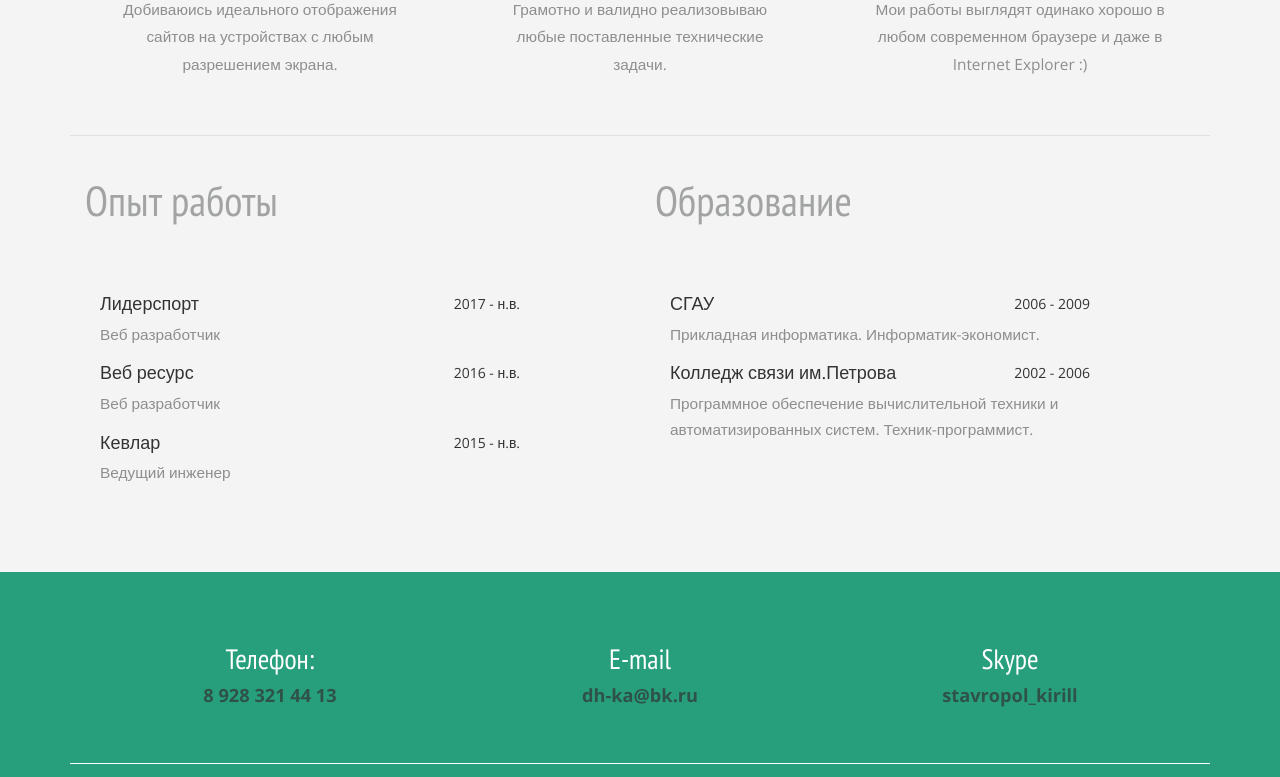
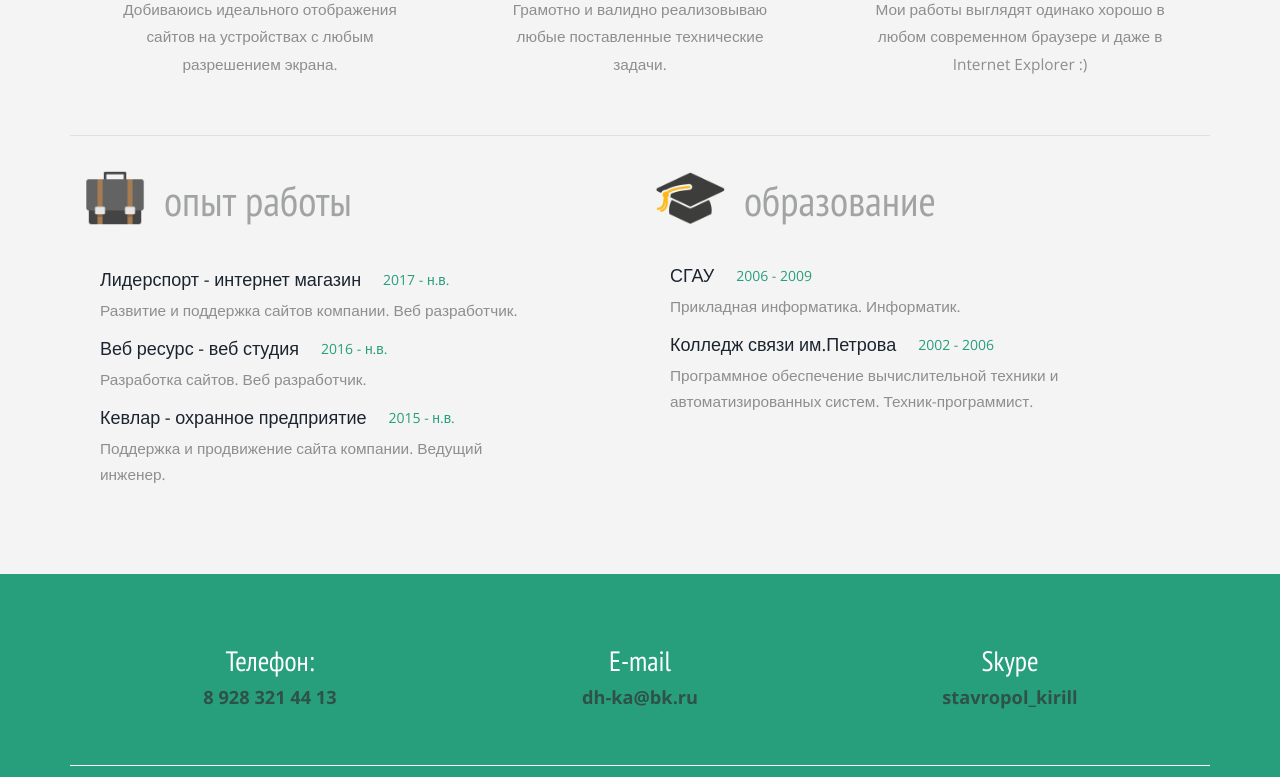
Before and after one commit to Klimonov/klimonov.github.io, a plain HTML site: page index.html in a window 1280 px wide. Shown: the part 1640-2417 px from the top of the page. Drawn offline with nearby package versions, Linux system fonts and the light colour scheme.

Commit message:
change exp and study section

```diff
--- a/css/style.css
+++ b/css/style.css
@@ -537,7 +537,7 @@ a.read:hover {
 	background: #68C9AC;
 }
 .top-blog {
-	padding: 3em 0 5em 0;
+	padding: 3em 0 3em 0;
 }
 /*--contact--*/
 .contact-inline p{
@@ -1476,11 +1476,15 @@ a.read {
 #blog {
 	padding-bottom: 5em;
 }
+#blog img {
+	margin: -15px 10px 0 0;
+}
 #blog h4 {
 	float: left;
 }
 #blog span {
-	float: right;
+	margin-left: 22px;
+	color: #279f7c;
 }
 .logo h1 {
 text-transform: uppercase;
--- a/index.html
+++ b/index.html
@@ -430,44 +430,44 @@
 		<div class="container" id="blog">
 			<div class="meet">
 				<div class="col-md-6 blog-top">
-				<div class="top-blog">
+				<div class="col-md-10 top-blog ">
 
-					<h3 class="team">Опыт работы</h3>
+					<h3 class="team"><img src="images/work.png" alt="" width="60" > опыт работы</h3>
+
 					<div class="clearfix"> </div>
 				</div>
 				<div class="col-md-10 blog-top">
-					<h4>Лидерспорт</h4><span>2017 - н.в.</span>
+					<a href="http://lidsport.ru/" target="_blank"><h4>Лидерспорт - интернет магазин</h4></a><span>2017 - н.в.</span>
 					<div class="clearfix"> </div>
-					<p>Веб разработчик</p>
+					<p>Развитие и поддержка сайтов компании. Веб разработчик.</p>
 				</div>
 				<div class="col-md-10 blog-top">
-					<h4>Веб ресурс</h4><span>2016 - н.в.</span>
+					<a href="http://resourceweb.ru/" target="_blank"><h4>Веб ресурс - веб студия</h4></a><span>2016 - н.в.</span>
 					<div class="clearfix"> </div>
-					<p>Веб разработчик</p>
+					<p>Разработка сайтов. Веб разработчик.</p>
 				</div>
 
 				<div class="col-md-10 blog-top">
-					<h4>Кевлар</h4><span>2015 - н.в.</span>
+					<a href="http://stav-kevlar.ru/" target="_blank"><h4>Кевлар - охранное предприятие</h4></a><span>2015 - н.в.</span>
 					<div class="clearfix"> </div>
-					<p>Ведущий инженер</p>
+					<p>Поддержка и продвижение сайта компании. Ведущий инженер.</p>
 				</div>
 			<div class="clearfix"> </div>
 		</div>
 
 <div class="col-md-6 blog-top">
-				<div class="top-blog">
-					<h3 class="team">Образование</h3>
+				<div class="col-md-10 top-blog">
+					<h3 class="team"><img src="images/study.png" alt="" width="70" > образование</h3>
+
 					<div class="clearfix"> </div>
 				</div>
-
-
 				<div class="col-md-10 blog-top">
-					<h4>СГАУ</h4><span>2006 - 2009</span>
+					<a href="http://www.stgau.ru/" target="_blank"><h4>СГАУ</h4></a><span>2006 - 2009</span>
 					<div class="clearfix"> </div>
-					<p>Прикладная информатика. Информатик-экономист.</p>
+					<p>Прикладная информатика. Информатик.</p>
 				</div>
 							<div class="col-md-10 blog-top">
-					<h4>Колледж связи им.Петрова</h4><span>2002 - 2006</span>
+					<a href="http://stvcc.ru/" target="_blank"><h4>Колледж связи им.Петрова</h4></a><span>2002 - 2006</span>
 					<div class="clearfix"> </div>
 					<p>Программное обеспечение вычислительной техники и автоматизированных систем. Техник-программист.</p>
 				</div>
```
Also changed, not shown: images/study.png (added), images/work.png (added).
